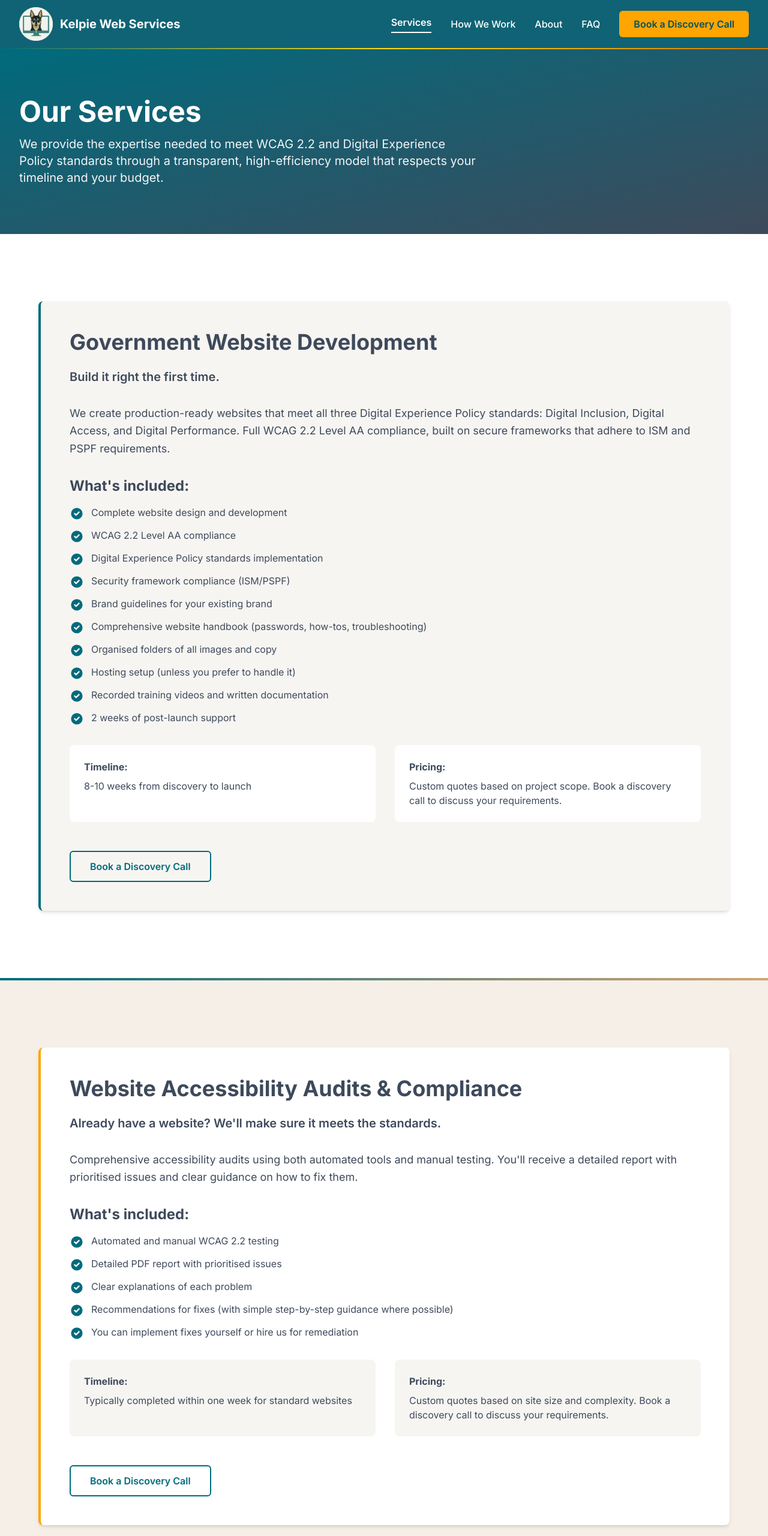
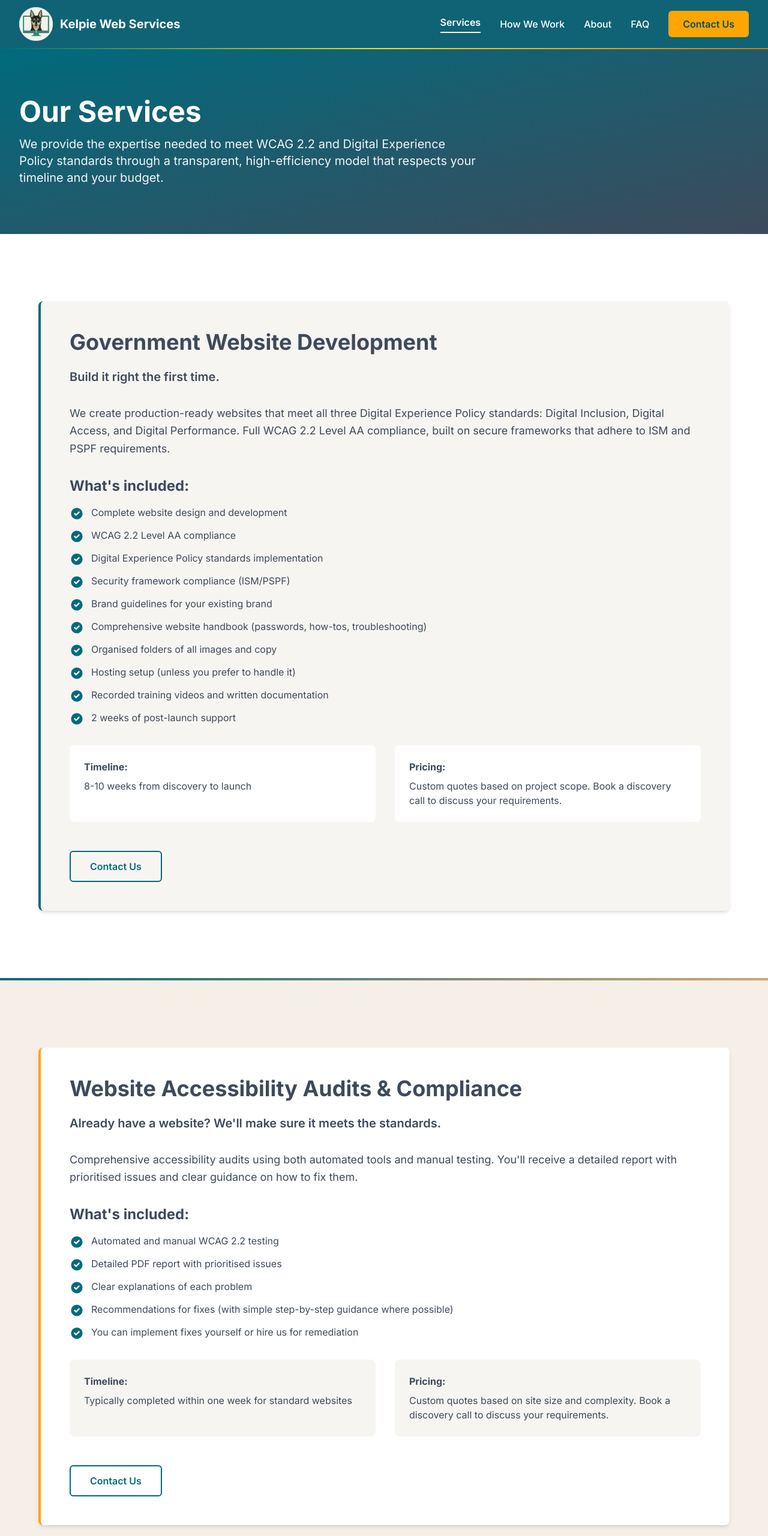
Before and after one commit to SkiltonJ/KelpieWebServices, a website: page pages/services.html in a window 1280 px wide. Shown: the top 2560 px of the page at 60% size. Drawn offline with Linux system fonts and the light colour scheme.

Commit message:
Change button text

```diff
--- a/pages/services.html
+++ b/pages/services.html
@@ -47,8 +47,8 @@
           <a href="about.html" class="text-white hover:text-gray-200 font-medium transition-colors">About</a>
           <a href="faq.html" class="text-white hover:text-gray-200 font-medium transition-colors">FAQ</a>
           <a href="contact.html"
-            class="bg-sunset-orange text-dark-teal px-6 py-2.5 rounded-md hover:brightness-110 font-semibold transition-all">Book
-            a Discovery Call</a>
+            class="bg-sunset-orange text-dark-teal px-6 py-2.5 rounded-md hover:brightness-110 font-semibold transition-all">Contact
+            Us</a>
         </div>
 
         <!-- Mobile menu button -->
@@ -71,8 +71,8 @@
           <a href="about.html" class="text-white hover:text-gray-200 font-medium transition-colors">About</a>
           <a href="faq.html" class="text-white hover:text-gray-200 font-medium transition-colors">FAQ</a>
           <a href="contact.html"
-            class="bg-sunset-orange text-dark-teal px-6 py-2.5 rounded-md hover:brightness-110 font-medium transition-all block text-center w-full">Book
-            a Discovery Call</a>
+            class="bg-sunset-orange text-dark-teal px-6 py-2.5 rounded-md hover:brightness-110 font-medium transition-all block text-center w-full">Contact
+            Us</a>
         </div>
       </div>
     </nav>
@@ -213,7 +213,7 @@
 
           <a href="contact.html"
             class="inline-block text-deep-teal border-2 border-deep-teal px-8 py-3 rounded-md font-semibold hover:bg-deep-teal hover:text-white transition-all">
-            Book a Discovery Call
+            Contact Us
           </a>
         </div>
     </section>
@@ -297,7 +297,7 @@
 
           <a href="contact.html"
             class="inline-block text-deep-teal border-2 border-deep-teal px-8 py-3 rounded-md font-semibold hover:bg-deep-teal hover:text-white transition-all">
-            Book a Discovery Call
+            Contact Us
           </a>
         </div>
     </section>
@@ -386,7 +386,7 @@
 
           <a href="contact.html"
             class="inline-block text-deep-teal border-2 border-deep-teal px-8 py-3 rounded-md font-semibold hover:bg-deep-teal hover:text-white transition-all">
-            Book a Discovery Call
+            Contact Us
           </a>
         </div>
     </section>
@@ -400,7 +400,7 @@
         </p>
         <a href="contact.html"
           class="inline-block bg-sunset-orange text-dark-teal px-8 py-4 rounded-md text-lg font-semibold hover:brightness-110 transition-all shadow-lg hover:shadow-xl focus:outline-none focus:ring-4 focus:ring-sunset-orange focus:ring-opacity-50">
-          Book a Discovery Call
+          Contact Us
         </a>
       </div>
     </section>
```
Also changed, not shown: index.html (+6 -6 lines), pages/about.html (+7 -7 lines), pages/faq.html (+4 -4 lines), pages/how-we-work.html (+5 -5 lines), pages/thanks.html (+4 -4 lines).
